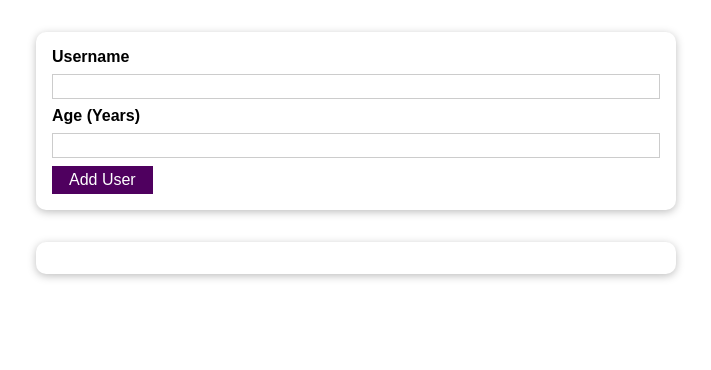
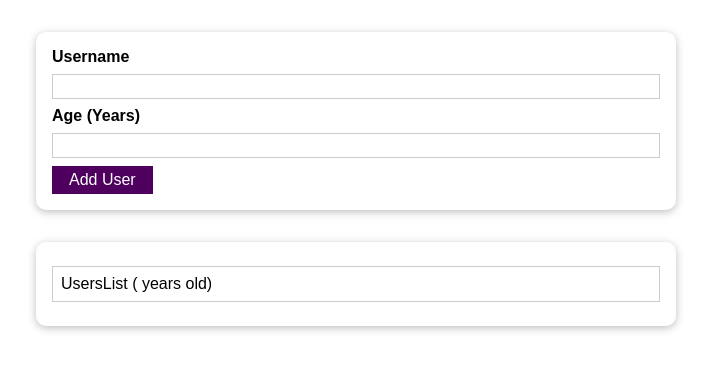
Before and after one commit to bethjm/URSection8Project, a React (Create React App) app in the folder 01-starting-project/: page / in a window 1280 px wide. Shown: the top 370 px of the page, without its empty margins (284-995 px from the left). Built offline with nearby package versions, Linux system fonts and the light colour scheme.

Commit message:
added usestate to manage list of users

```diff
--- a/01-starting-project/src/App.js
+++ b/01-starting-project/src/App.js
@@ -1,13 +1,24 @@
-import React from "react";
+import React, { useState } from "react";
 
 import AddUser from "./components/Users/AddUser";
 import UsersList from "./components/Users/UsersList";
 
 function App() {
+  const [usersList, setUsersList] = useState();
+
+  const addUserHandler = (uName, uAge) => {
+    setUsersList((prevUsersList) => {
+      return [
+        ...prevUsersList,
+        { name: uName, age: uAge, id: Math.random().toString() },
+      ];
+    });
+  };
+
   return (
     <div>
-      <AddUser />
-      <UsersList users={[]} />
+      <AddUser onAddUser={addUserHandler} />
+      <UsersList users={[UsersList]} />
     </div>
   );
 }
--- a/01-starting-project/src/components/Users/AddUser.js
+++ b/01-starting-project/src/components/Users/AddUser.js
@@ -15,7 +15,7 @@ const AddUser = (props) => {
     if (+enteredAge < 1) {
       return;
     }
-    console.log(enteredAge, enteredUsername);
+    props.onAddUser(enteredUsername, enteredAge);
     setEnteredUsername("");
     setEnteredAge("");
   };
--- a/01-starting-project/src/components/Users/UsersList.js
+++ b/01-starting-project/src/components/Users/UsersList.js
@@ -7,7 +7,7 @@ const UsersList = (props) => {
     <Card className={classes.users}>
       <ul>
         {props.users.map((user) => (
-          <li>
+          <li key={user.id}>
             {user.name} ({user.age} years old)
           </li>
         ))}
```
